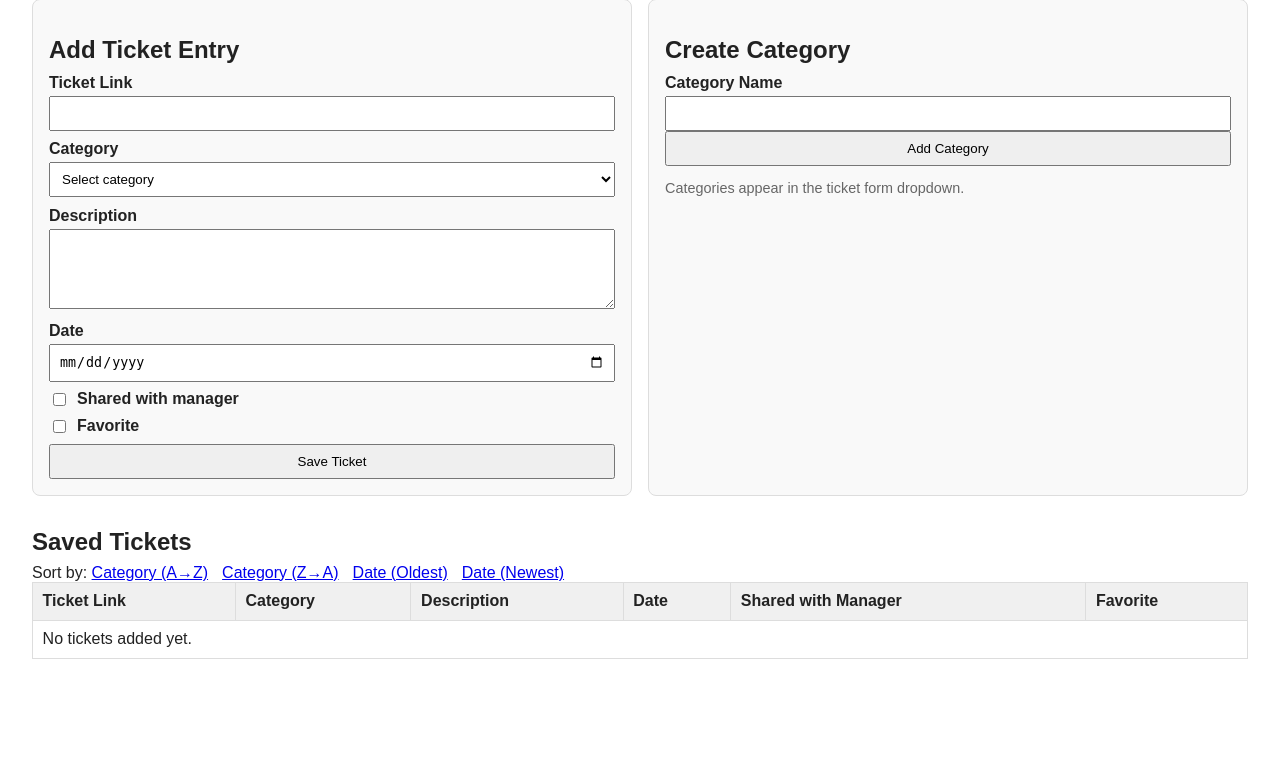
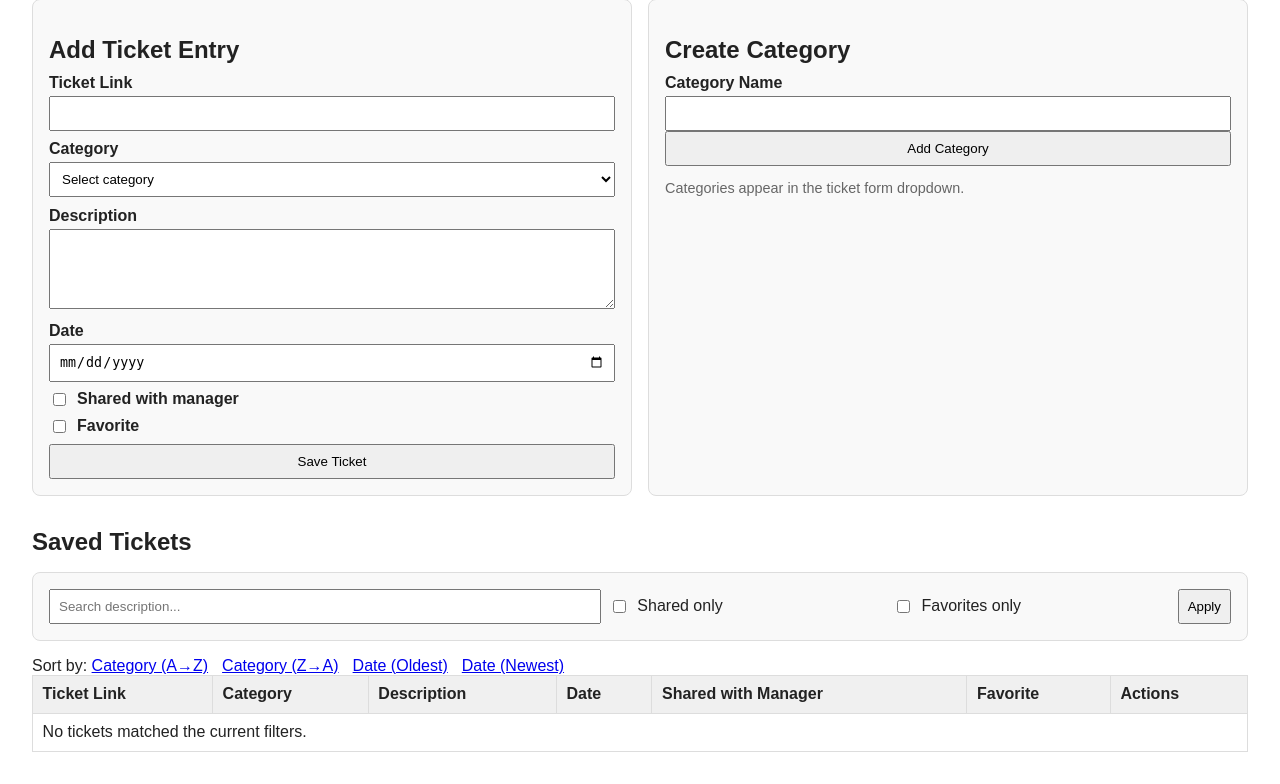
Before and after one commit to Mitchell-13/pack_tracker, a Flask app: page / in a window 1280 px wide. Shown: the part 78-862 px from the top of the page. Before the commit the page ends 737 px from the top, so only its background shows below. Run offline with Flask 3, Linux system fonts and the light colour scheme; data that the repository does not hold is empty.

Commit message:
Add ticket search, filters, and edit workflow

```diff
--- a/app.py
+++ b/app.py
@@ -55,14 +55,52 @@ def init_db() -> None:
     db.close()
 
 
+def _validated_ticket_fields(form: Any) -> tuple[str, str, str, str, int, int] | None:
+    link = form.get("link", "").strip()
+    category_id = form.get("category_id", "").strip()
+    description = form.get("description", "").strip()
+    date_value = form.get("date", "").strip()
+    shared_with_manager = 1 if form.get("shared_with_manager") == "on" else 0
+    favorite = 1 if form.get("favorite") == "on" else 0
+
+    if not link or not category_id or not description or not date_value:
+        return None
+
+    try:
+        datetime.strptime(date_value, "%Y-%m-%d")
+    except ValueError:
+        return None
+
+    return link, category_id, description, date_value, shared_with_manager, favorite
+
+
 @app.route("/", methods=["GET"])
 def index() -> str:
     sort_by = request.args.get("sort_by", "date")
     order = request.args.get("order", "desc")
+    description_search = request.args.get("q", "").strip()
+    shared_only = request.args.get("shared_only", "0") == "1"
+    favorite_only = request.args.get("favorite_only", "0") == "1"
+    edit_id = request.args.get("edit_id", "").strip()
 
     allowed_sort = {"date": "t.date", "category": "c.name"}
     sort_column = allowed_sort.get(sort_by, "t.date")
     sort_order = "ASC" if order == "asc" else "DESC"
+
+    where_clauses: list[str] = []
+    params: list[Any] = []
+
+    if description_search:
+        where_clauses.append("LOWER(t.description) LIKE ?")
+        params.append(f"%{description_search.lower()}%")
+
+    if shared_only:
+        where_clauses.append("t.shared_with_manager = 1")
+
+    if favorite_only:
+        where_clauses.append("t.favorite = 1")
+
+    where_sql = f"WHERE {' AND '.join(where_clauses)}" if where_clauses else ""
 
     db = get_db()
     tickets = db.execute(
@@ -71,11 +109,24 @@ def index() -> str:
                t.shared_with_manager, t.favorite
         FROM tickets t
         JOIN categories c ON t.category_id = c.id
+        {where_sql}
         ORDER BY {sort_column} {sort_order}, t.id DESC
-        """
+        """,
+        params,
     ).fetchall()
 
     categories = db.execute("SELECT id, name FROM categories ORDER BY name ASC").fetchall()
+
+    ticket_to_edit = None
+    if edit_id.isdigit():
+        ticket_to_edit = db.execute(
+            """
+            SELECT id, link, category_id, description, date, shared_with_manager, favorite
+            FROM tickets
+            WHERE id = ?
+            """,
+            (edit_id,),
+        ).fetchone()
 
     return render_template(
         "index.html",
@@ -83,24 +134,17 @@ def index() -> str:
         categories=categories,
         sort_by=sort_by,
         order=order,
+        description_search=description_search,
+        shared_only=shared_only,
+        favorite_only=favorite_only,
+        ticket_to_edit=ticket_to_edit,
     )
 
 
 @app.route("/tickets", methods=["POST"])
 def add_ticket() -> Any:
-    link = request.form.get("link", "").strip()
-    category_id = request.form.get("category_id", "").strip()
-    description = request.form.get("description", "").strip()
-    date_value = request.form.get("date", "").strip()
-    shared_with_manager = 1 if request.form.get("shared_with_manager") == "on" else 0
-    favorite = 1 if request.form.get("favorite") == "on" else 0
-
-    if not link or not category_id or not description or not date_value:
-        return redirect(url_for("index"))
-
-    try:
-        datetime.strptime(date_value, "%Y-%m-%d")
-    except ValueError:
+    ticket_fields = _validated_ticket_fields(request.form)
+    if ticket_fields is None:
         return redirect(url_for("index"))
 
     db = get_db()
@@ -109,7 +153,31 @@ def add_ticket() -> Any:
         INSERT INTO tickets (link, category_id, description, date, shared_with_manager, favorite)
         VALUES (?, ?, ?, ?, ?, ?)
         """,
-        (link, category_id, description, date_value, shared_with_manager, favorite),
+        ticket_fields,
+    )
+    db.commit()
+    return redirect(url_for("index"))
+
+
+@app.route("/tickets/<int:ticket_id>/edit", methods=["POST"])
+def edit_ticket(ticket_id: int) -> Any:
+    ticket_fields = _validated_ticket_fields(request.form)
+    if ticket_fields is None:
+        return redirect(url_for("index", edit_id=ticket_id))
+
+    db = get_db()
+    db.execute(
+        """
+        UPDATE tickets
+        SET link = ?,
+            category_id = ?,
+            description = ?,
+            date = ?,
+            shared_with_manager = ?,
+            favorite = ?
+        WHERE id = ?
+        """,
+        (*ticket_fields, ticket_id),
     )
     db.commit()
     return redirect(url_for("index"))
--- a/templates/index.html
+++ b/templates/index.html
@@ -19,6 +19,10 @@
     th { background: #f0f0f0; }
     .sort-links a { margin-right: 0.6rem; }
     .muted { color: #666; font-size: 0.9rem; }
+    .controls { margin: 1rem 0; }
+    .controls form { display: grid; grid-template-columns: 2fr 1fr 1fr auto; gap: 0.5rem; align-items: center; }
+    .controls label { margin: 0; font-weight: normal; }
+    .actions a { text-decoration: none; }
   </style>
 </head>
 <body>
@@ -66,13 +70,71 @@
     </form>
   </div>
 
+  {% if ticket_to_edit %}
+  <form action="{{ url_for('edit_ticket', ticket_id=ticket_to_edit['id']) }}" method="post">
+    <h2>Edit Ticket #{{ ticket_to_edit['id'] }}</h2>
+    <label for="edit_link">Ticket Link</label>
+    <input id="edit_link" name="link" type="url" value="{{ ticket_to_edit['link'] }}" required />
+
+    <label for="edit_category_id">Category</label>
+    <select id="edit_category_id" name="category_id" required>
+      {% for category in categories %}
+        <option value="{{ category['id'] }}" {% if category['id'] == ticket_to_edit['category_id'] %}selected{% endif %}>
+          {{ category['name'] }}
+        </option>
+      {% endfor %}
+    </select>
+
+    <label for="edit_description">Description</label>
+    <textarea id="edit_description" name="description" required>{{ ticket_to_edit['description'] }}</textarea>
+
+    <label for="edit_date">Date</label>
+    <input id="edit_date" name="date" type="date" value="{{ ticket_to_edit['date'] }}" required />
+
+    <label class="inline" for="edit_shared_with_manager">
+      <input id="edit_shared_with_manager" name="shared_with_manager" type="checkbox" {% if ticket_to_edit['shared_with_manager'] %}checked{% endif %} />
+      Shared with manager
+    </label>
+
+    <label class="inline" for="edit_favorite">
+      <input id="edit_favorite" name="favorite" type="checkbox" {% if ticket_to_edit['favorite'] %}checked{% endif %} />
+      Favorite
+    </label>
+
+    <button type="submit">Update Ticket</button>
+    <p class="muted"><a href="{{ url_for('index') }}">Cancel editing</a></p>
+  </form>
+  {% endif %}
+
   <h2>Saved Tickets</h2>
+
+  <div class="controls">
+    <form method="get" action="{{ url_for('index') }}">
+      <input type="hidden" name="sort_by" value="{{ sort_by }}" />
+      <input type="hidden" name="order" value="{{ order }}" />
+
+      <input name="q" type="text" placeholder="Search description..." value="{{ description_search }}" />
+
+      <label class="inline" for="shared_only">
+        <input id="shared_only" name="shared_only" type="checkbox" value="1" {% if shared_only %}checked{% endif %} />
+        Shared only
+      </label>
+
+      <label class="inline" for="favorite_only">
+        <input id="favorite_only" name="favorite_only" type="checkbox" value="1" {% if favorite_only %}checked{% endif %} />
+        Favorites only
+      </label>
+
+      <button type="submit">Apply</button>
+    </form>
+  </div>
+
   <div class="sort-links">
     Sort by:
-    <a href="{{ url_for('index', sort_by='category', order='asc') }}">Category (A→Z)</a>
-    <a href="{{ url_for('index', sort_by='category', order='desc') }}">Category (Z→A)</a>
-    <a href="{{ url_for('index', sort_by='date', order='asc') }}">Date (Oldest)</a>
-    <a href="{{ url_for('index', sort_by='date', order='desc') }}">Date (Newest)</a>
+    <a href="{{ url_for('index', sort_by='category', order='asc', q=description_search, shared_only=1 if shared_only else 0, favorite_only=1 if favorite_only else 0) }}">Category (A→Z)</a>
+    <a href="{{ url_for('index', sort_by='category', order='desc', q=description_search, shared_only=1 if shared_only else 0, favorite_only=1 if favorite_only else 0) }}">Category (Z→A)</a>
+    <a href="{{ url_for('index', sort_by='date', order='asc', q=description_search, shared_only=1 if shared_only else 0, favorite_only=1 if favorite_only else 0) }}">Date (Oldest)</a>
+    <a href="{{ url_for('index', sort_by='date', order='desc', q=description_search, shared_only=1 if shared_only else 0, favorite_only=1 if favorite_only else 0) }}">Date (Newest)</a>
   </div>
 
   <table>
@@ -84,6 +146,7 @@
         <th>Date</th>
         <th>Shared with Manager</th>
         <th>Favorite</th>
+        <th>Actions</th>
       </tr>
     </thead>
     <tbody>
@@ -95,10 +158,11 @@
         <td>{{ ticket['date'] }}</td>
         <td>{{ '✅' if ticket['shared_with_manager'] else '❌' }}</td>
         <td>{{ '⭐' if ticket['favorite'] else '—' }}</td>
+        <td class="actions"><a href="{{ url_for('index', edit_id=ticket['id'], sort_by=sort_by, order=order, q=description_search, shared_only=1 if shared_only else 0, favorite_only=1 if favorite_only else 0) }}">Edit</a></td>
       </tr>
       {% else %}
       <tr>
-        <td colspan="6">No tickets added yet.</td>
+        <td colspan="7">No tickets matched the current filters.</td>
       </tr>
       {% endfor %}
     </tbody>
```
Also changed, not shown: README.md.
